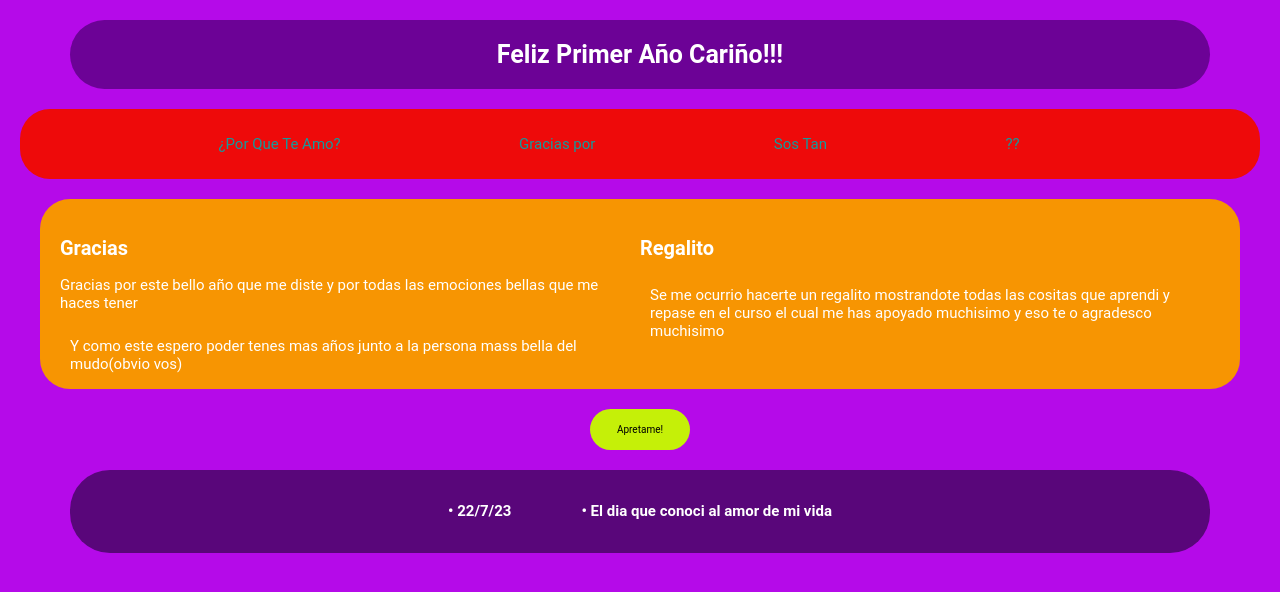
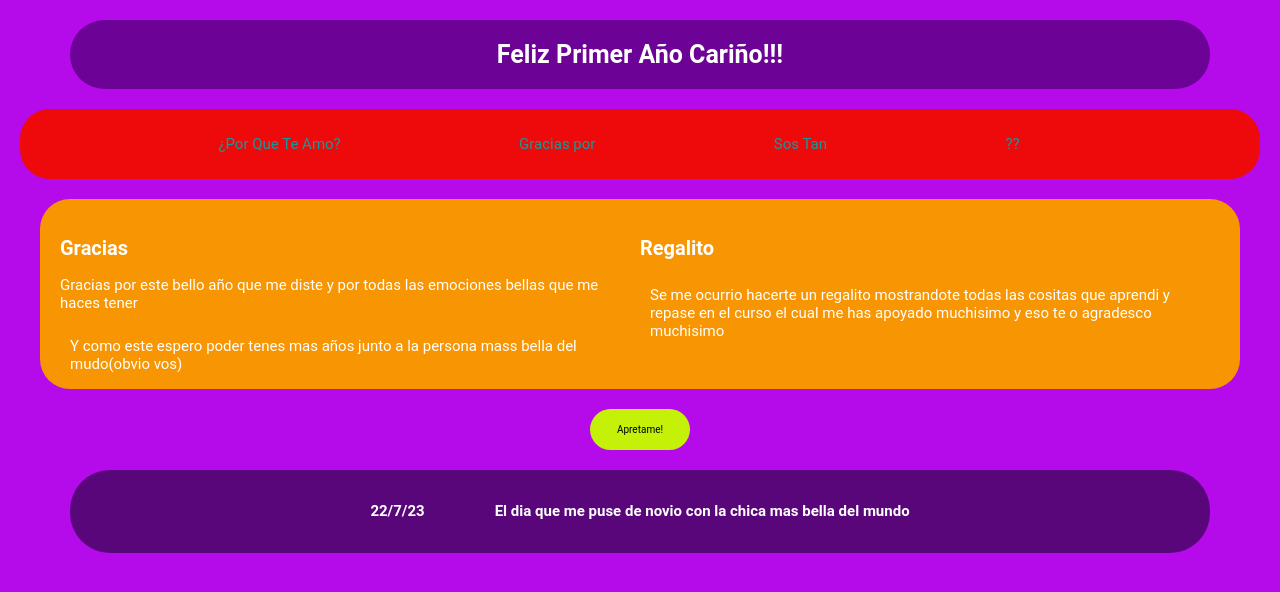
Before and after one commit to ChimiB/22-7-2023-3, a plain HTML site: page index.html in a window 1280 px wide. Drawn offline with Linux system fonts and the light colour scheme.

Commit message:
Update index.html

```diff
--- a/index.html
+++ b/index.html
@@ -68,10 +68,12 @@
     </div>
     <div class="row">
       <div class="container">
-        <h2>• 22/7/23</h2>
+        <h2>22/7/23</h2>
       </div>
       <div class="container">
-        <h2>• El dia que conoci al amor de mi vida</h2>
+        <h2>El dia que me puse de novio
+          con la chica mas bella del mundo
+        </h2>
       </div>
     </div>
     <script src="java.js"></script>
```
